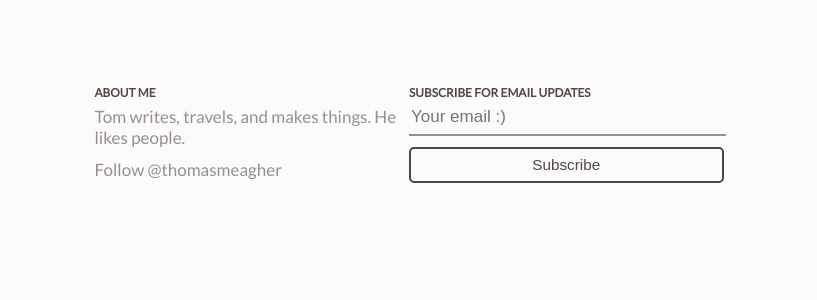
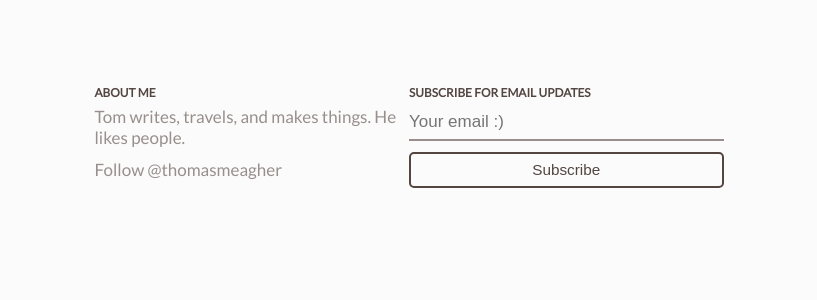
Before and after one commit to tmm/www, a Jekyll site: the page built from blog/_posts/2015-05-03-double-check.md, in a window 1280 px wide. Shown: the part 3773-4073 px from the top of the page, without its empty margins (231-1048 px from the left). Built offline with Jekyll 4.4.1, drawn with Linux system fonts in a browser that asks for light colours; comment, search, counter and statistics services are not loaded.

Commit message:
Mobile text input styling fix

```diff
--- a/_sass/_foot.scss
+++ b/_sass/_foot.scss
@@ -53,17 +53,21 @@
 }
 
 .email {
-  width: 99.5%;
+  width: 100%;
   background-color: transparent;
   color: $gray;
   font-size: 1rem;
   border: 0;
+  border-radius: 0;
+  -webkit-border-radius: 0;
+  -moz-border-radius: 0;
+  -o-border-radius: 0;
   border-bottom: solid 2px $light-gray;
-  padding-bottom: 7px;
+  padding: 7px 0;
   outline: 0;
-  -webkit-appearance:none;
-  -moz-appearance:none;
-  appearance:none;
+  -webkit-appearance: none;
+  -moz-appearance: none;
+  appearance: none;
 
   &:focus {
     border-color: $gray;
@@ -76,9 +80,9 @@
 
 .button {
   width: 100%;
-  -webkit-appearance:none;
-  -moz-appearance:none;
-  appearance:none;
+  -webkit-appearance: none;
+  -moz-appearance: none;
+  appearance: none;
   @include button($gray, $white);
 }
 
```
